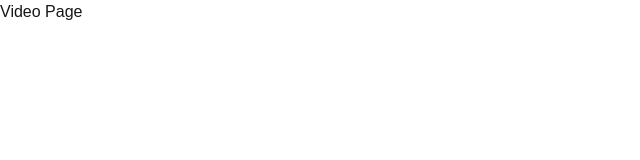
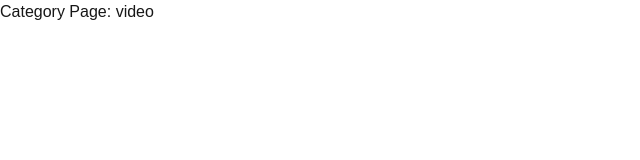
Before and after one commit to palinavasilevich/youtube-clone, a Next.js app: page /video in a window 1280 px wide. Shown: the top 160 px of the page, without its empty margins (0-640 px from the left). Built offline with nearby package versions, Linux system fonts and the light colour scheme.

Commit message:
feat: add basic app routes

```diff
--- a/src/app/[...categoryId]/page.tsx
+++ /dev/null
@@ -1,8 +0,0 @@
-export default async function Category({
-  params,
-}: {
-  params: Promise<{ categoryId: string }>;
-}) {
-  const { categoryId } = await params;
-  return <div>Category Page {categoryId}</div>;
-}
--- /dev/null
+++ b/src/app/[categoryId]/page.tsx
@@ -0,0 +1,8 @@
+type CategoryPageProps = {
+  params: Promise<{ categoryId: string }>;
+};
+
+export default async function CategoryPage({ params }: CategoryPageProps) {
+  const { categoryId } = await params;
+  return <div>Category Page: {categoryId}</div>;
+}
--- a/src/app/editor/addVideo/page.tsx
+++ b/src/app/editor/addVideo/page.tsx
@@ -1,3 +1,3 @@
-export default function AddVideo() {
+export default function AddVideoPage() {
   return <div>Add Video Page</div>;
 }
--- a/src/app/editor/page.tsx
+++ /dev/null
@@ -1,3 +0,0 @@
-export default async function Editor() {
-  return <div>Editor Page</div>;
-}
--- a/src/app/profile/[...profileId]/page.tsx
+++ /dev/null
@@ -1,3 +0,0 @@
-export default function Profile() {
-  return <div>Profile Page</div>;
-}
--- /dev/null
+++ b/src/app/profile/[profileId]/page.tsx
@@ -0,0 +1,3 @@
+export default function ProfilePage() {
+  return <div>Profile Page</div>;
+}
--- a/src/app/video/[...videoId]/page.tsx
+++ /dev/null
@@ -1,8 +0,0 @@
-export default async function Video({
-  params,
-}: {
-  params: Promise<{ videoId: string }>;
-}) {
-  const { videoId } = await params;
-  return <div>Video Page {videoId}</div>;
-}
--- /dev/null
+++ b/src/app/video/[videoId]/page.tsx
@@ -0,0 +1,8 @@
+type VideoPageProps = {
+  params: Promise<{ videoId: string }>;
+};
+
+export default async function VideoPage({ params }: VideoPageProps) {
+  const { videoId } = await params;
+  return <div>Video Page: {videoId}</div>;
+}
```
